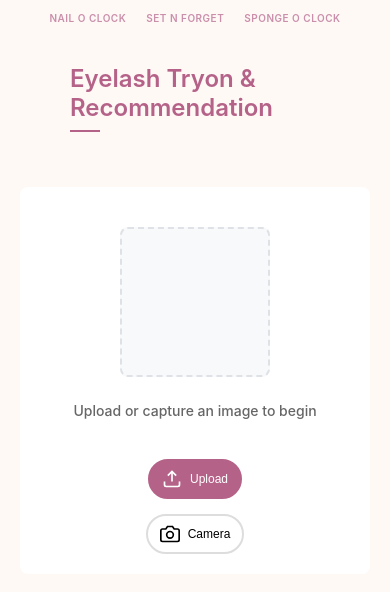
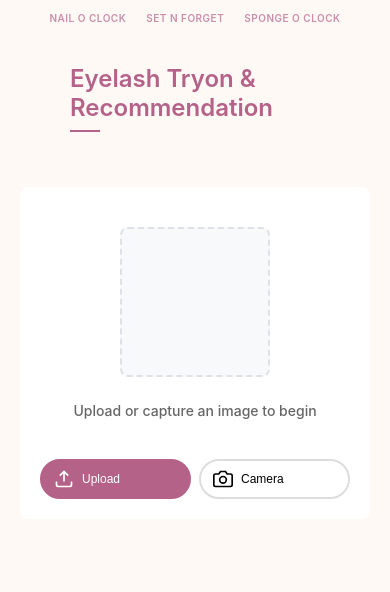
Before and after one commit to umairkhalidx/Eyelash_Try_On, a website: page public/index.html in a window 390 px wide. Shown: the part 82-674 px from the top of the page. Drawn offline with Linux system fonts and the light colour scheme.

Commit message:
Fixed Camera and Upload button overlap

```diff
--- a/public/styles.css
+++ b/public/styles.css
@@ -181,6 +181,7 @@ body {
     gap: 15px;
     justify-content: center;
     width: 100%;
+    flex-direction: row;
 }
 
 .control-btn {
@@ -765,8 +766,13 @@ body {
     }
 
     .upload-controls {
-        flex-direction: column;
-        align-items: center;
+        flex-direction: row;
+        gap: 10px;
+    }
+
+    .control-btn {
+        flex: 1;
+        min-width: 0;
     }
 
     .switcher-buttons {
@@ -815,7 +821,6 @@ body {
 
     .image-container {
         padding: 10px 10px 90px 10px;
-        /* More bottom padding on smaller screens */
     }
 
     .image-preview-wrapper {
@@ -834,6 +839,13 @@ body {
     .control-btn {
         padding: 8px 12px;
         font-size: 12px;
+        flex: 1;
+        min-width: 0;
+    }
+
+    .upload-controls {
+        flex-direction: row;
+        gap: 8px;
     }
 
     .controls-layout {
```
